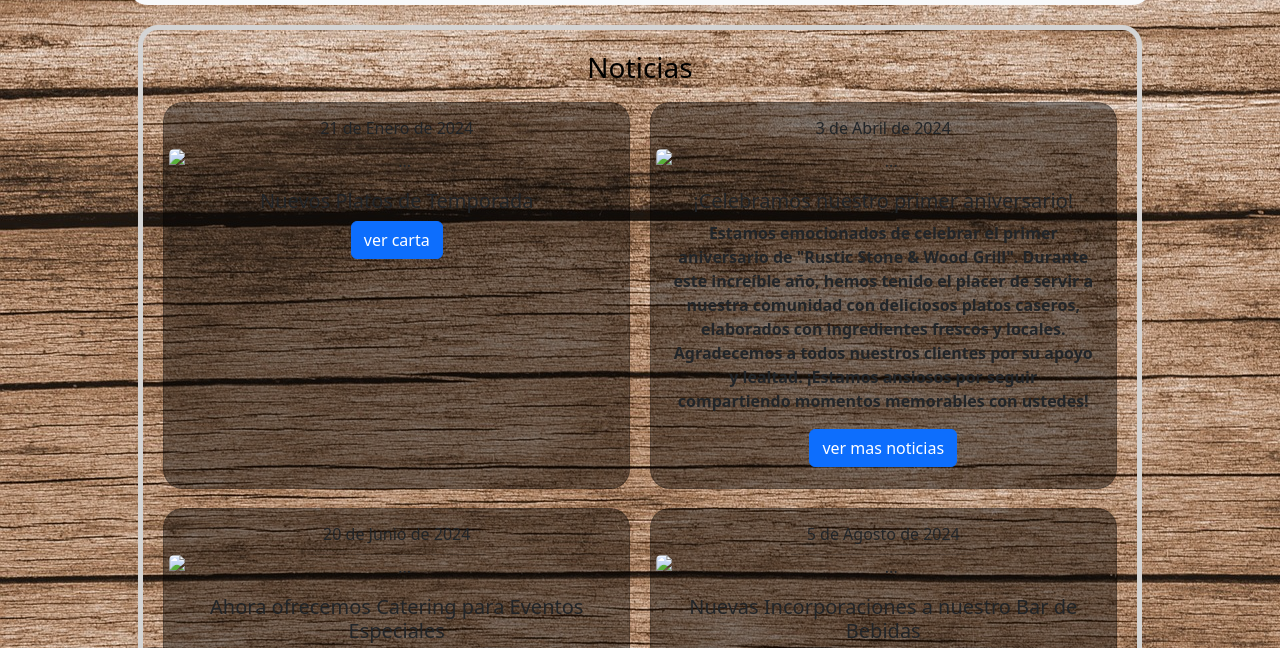
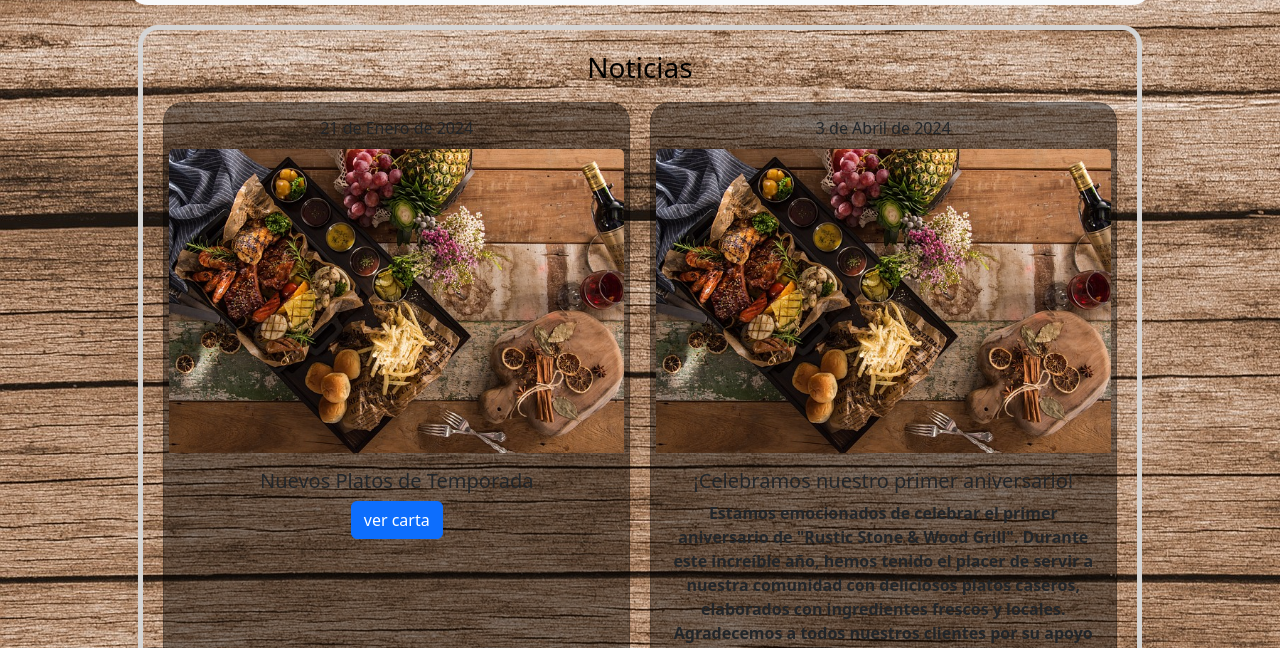
Before and after one commit to ErikCasares/restaurant, a website: page pages/noticias.html in a window 1280 px wide. Shown: the part 75-723 px from the top of the page. Drawn offline with nearby package versions, Linux system fonts and the light colour scheme.

Commit message:
sexto commit

```diff
--- a/pages/noticias.html
+++ b/pages/noticias.html
@@ -78,7 +78,7 @@
                     <div class="card-header">
                         21 de Enero de 2024
                     </div>
-                    <img src="./img/platter-2009590_640.jpg" class="card-img-top" alt="...">
+                    <img src="../img/platter-2009590_640.jpg" class="card-img-top" alt="...">
                     <div class="card-body">
                         <h5 class="card-title">Nuevos Platos de Temporada</h5>
                         <a href="./pages/menu.html" class="btn btn-primary">ver carta</a>
@@ -88,7 +88,7 @@
                     <div class="card-header">
                         3 de Abril de 2024
                     </div>
-                    <img src="./img/platter-2009590_640.jpg" class="card-img-top" alt="...">
+                    <img src="../img/platter-2009590_640.jpg" class="card-img-top" alt="...">
                     <div class="card-body">
                         <h5 class="card-title">¡Celebramos nuestro primer aniversario!</h5>
                         <p>Estamos emocionados de celebrar el primer aniversario de "Rustic Stone & Wood Grill". Durante este increíble año, hemos tenido el placer de servir a nuestra comunidad con deliciosos platos caseros, elaborados con ingredientes frescos y locales. Agradecemos a todos nuestros clientes por su apoyo y lealtad. ¡Estamos ansiosos por seguir compartiendo momentos memorables con ustedes!</p>
@@ -101,7 +101,7 @@
                     <div class="card-header">
                         20 de Junio de 2024
                     </div>
-                    <img src="./img/platter-2009590_640.jpg" class="card-img-top" alt="...">
+                    <img src="../img/platter-2009590_640.jpg" class="card-img-top" alt="...">
                     <div class="card-body">
                         <h5 class="card-title">Ahora ofrecemos Catering para Eventos Especiales</h5>
                         <p>Nos complace anunciar que ahora ofrecemos servicios de catering para eventos especiales en "Rustic Stone & Wood Grill". Ya sea una fiesta de cumpleaños, una reunión familiar o un evento corporativo, estamos aquí para ayudarte a crear un menú personalizado que impresionará a tus invitados. Contacta con nosotros para más información y reserva tu fecha con nosotros.</p>
@@ -112,7 +112,7 @@
                     <div class="card-header">
                         5 de Agosto de 2024
                     </div>
-                    <img src="./img/platter-2009590_640.jpg" class="card-img-top" alt="...">
+                    <img src="../img/platter-2009590_640.jpg" class="card-img-top" alt="...">
                     <div class="card-body">
                         <h5 class="card-title">Nuevas Incorporaciones a nuestro Bar de Bebidas</h5>
                         <p class="card-text">Estamos emocionados de presentar nuevas incorporaciones a nuestro bar de bebidas en "Rustic Stone & Wood Grill". Hemos ampliado nuestra selección de vinos, cervezas artesanales y cócteles, incluyendo opciones refrescantes y únicas que complementarán perfectamente tus comidas. Ven y descubre nuestra carta de bebidas renovada y disfruta de una experiencia gastronómica completa.</p>
```
Also changed, not shown: pages/contacto.html (+3 -3 lines).
